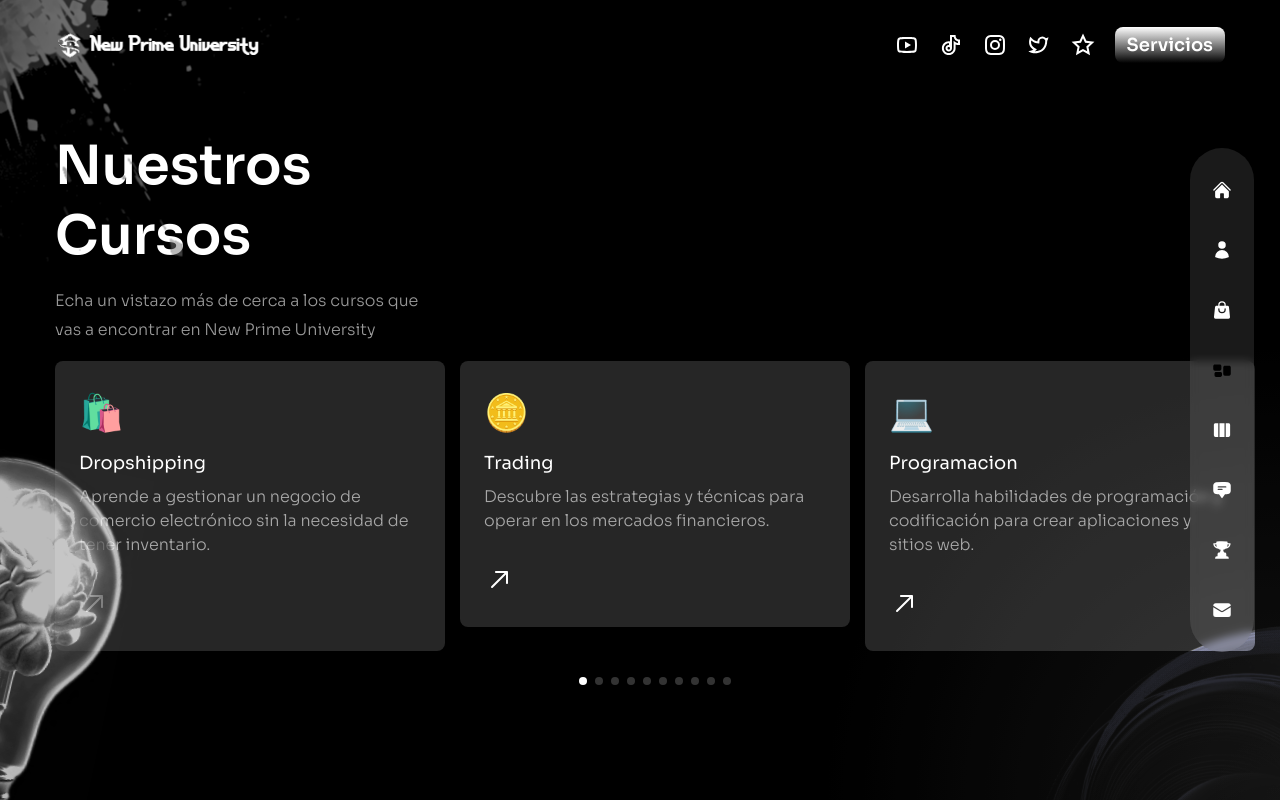
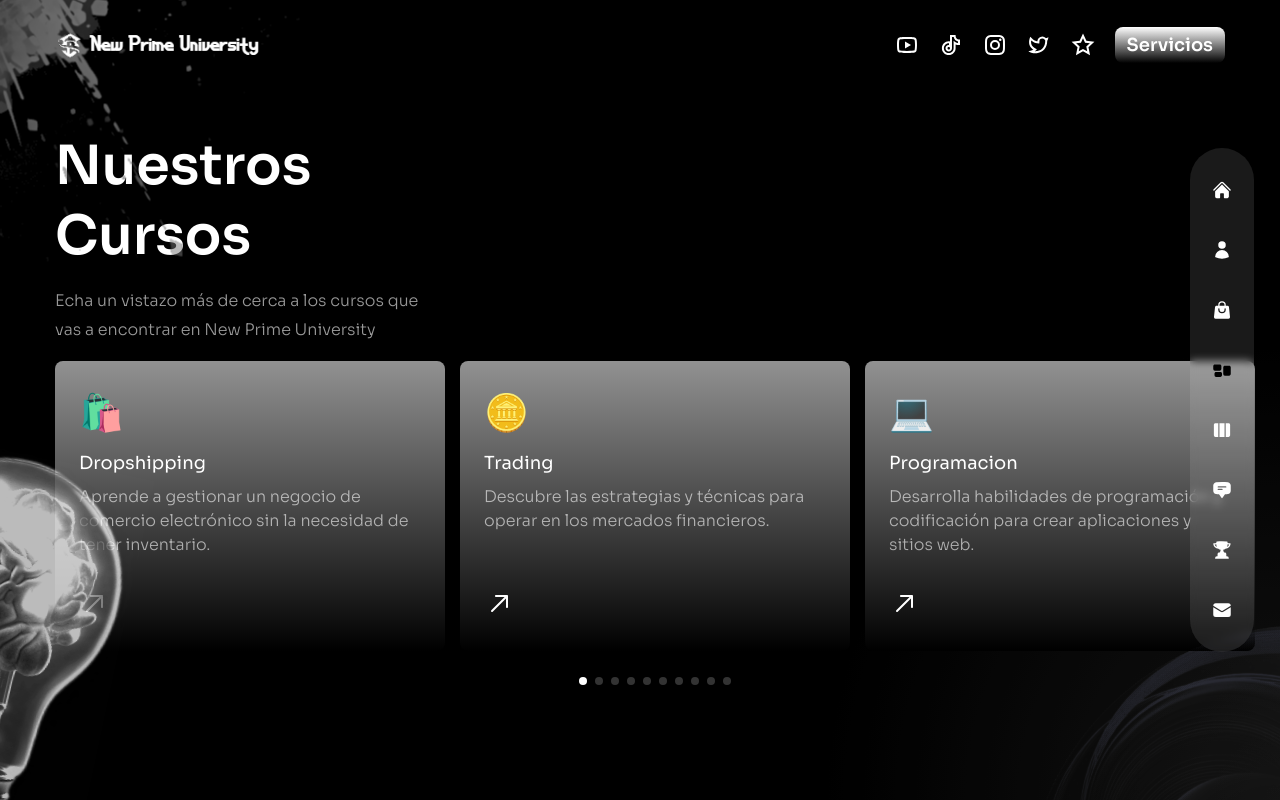
Before and after one commit to imadlaichi/New-Prime-University, a Next.js app: page /services in a window 1280 px wide. Built offline with nearby package versions, Linux system fonts and the light colour scheme.

Commit message:
Update ServiceSlider.js

```diff
--- a/components/ServiceSlider.js
+++ b/components/ServiceSlider.js
@@ -17,7 +17,7 @@ const serviceData = [
   {
     icon: "🪙",
     title: 'Trading',
-    description: 'Descubre las estrategias y técnicas para operar en los mercados financieros.',
+    description: 'Descubre las estrategias y técnicas para operar en los mercados financieros.ㅤㅤㅤㅤㅤㅤㅤㅤㅤㅤ',
   },
   {
     icon: "💻",
@@ -27,12 +27,12 @@ const serviceData = [
   {
     icon: "⌨️",
     title: 'Copywriting',
-    description: 'Perfecciona tus habilidades de redacción persuasiva para crear contenido efectivo.',
+    description: 'Perfecciona tus habilidades de redacción persuasiva para crear contenido efectivo.ㅤㅤㅤㅤㅤㅤㅤ',
   },
   {
     icon: "📓",
     title: 'Smma',
-    description: 'Aprende a ofrecer servicios de marketing digital a pequeñas y medianas empresas.',
+    description: 'Aprende a ofrecer servicios de marketing digital a pequeñas y medianas empresas.ㅤㅤㅤㅤㅤㅤㅤㅤㅤ',
   },
   {
     icon: "💪",
@@ -47,12 +47,12 @@ const serviceData = [
   {
     icon: "🏠",
     title: 'Inmobiliaria',
-    description: 'Conoce los fundamentos del mercado inmobiliario y las inversiones en bienes raíces.',
+    description: 'Conoce los fundamentos del mercado inmobiliario y las inversiones en bienes raíces.ㅤㅤㅤㅤㅤㅤㅤㅤㅤㅤ',
   },
   {
     icon: "📻",
     title: 'Social Ads',
-    description: 'Aprende a crear y gestionar campañas publicitarias efectivas en redes sociales.',
+    description: 'Aprende a crear y gestionar campañas publicitarias efectivas en redes sociales.ㅤㅤㅤㅤㅤㅤㅤㅤㅤㅤ',
   },
   {
     icon: "🦾",
@@ -95,7 +95,7 @@ const ServiceSlider = () => {
       >
         {serviceData.map((item, index) => (
           <SwiperSlide key={index}>
-            <div className='bg-[rgba(255,255,255,0.15)] h-max rounded-lg px-6 py-8 flex sm:flex-col gap-x-6 sm:gap-x-0 group cursor-pointer hover:bg-[rgba(255,255,255,0.25)] transition-all duration-300'>
+            <div className='bg-gradient-to-b from-[#919191] to-[#000000] h-max rounded-lg px-6 py-8 flex sm:flex-col gap-x-6 sm:gap-x-0 group cursor-pointer hover:bg-[rgba(255,255,255,0.25)] transition-all duration-300'>
               <div className="text-4xl text-accent mb-4">{item.icon}</div>
               <div className="mb-8">
                 <div className="mb-2 text-lg">{item.title}</div>
```
